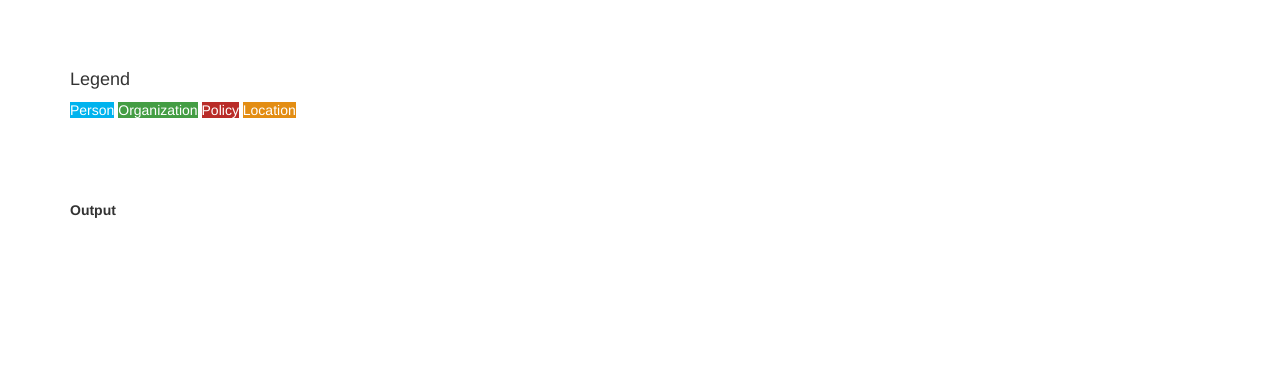
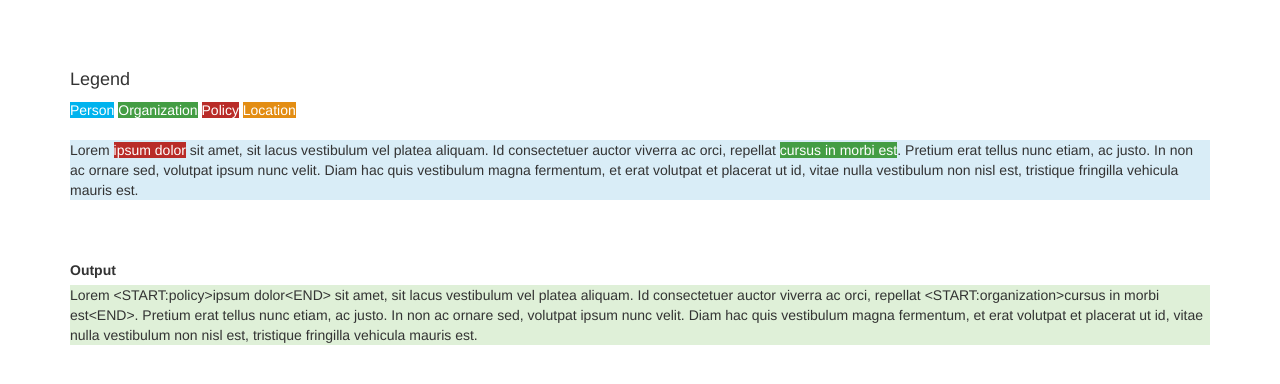
Before and after one commit to erfangc/TextTagger, a website: page example.html in a window 1280 px wide. Drawn offline with Linux system fonts and the light colour scheme.

Commit message:
minor bug fix for example

```diff
--- a/example.html
+++ b/example.html
@@ -9,6 +9,7 @@
 <body>
 <div class="container">
     <br/><br/><br/>
+
     <div>
         <h4>Legend</h4>
         <span class="tagged person">Person</span>
@@ -17,14 +18,16 @@
         <span class="tagged location">Location</span>
     </div>
     <br/>
+
     <div class="bg-info center-block" id="main"></div>
     <br/><br/><br/>
     <label for="output">Output</label>
+
     <div class="bg-success center-block" id="output"></div>
     <br/><br/><br/>
 </div>
 </body>
 <script src="bower_components/jquery/dist/jquery.min.js"></script>
-<script src="app-test.js"></script>
+<script src="example.js"></script>
 <script src="src/TextTagger.js"></script>
 </html>
```
